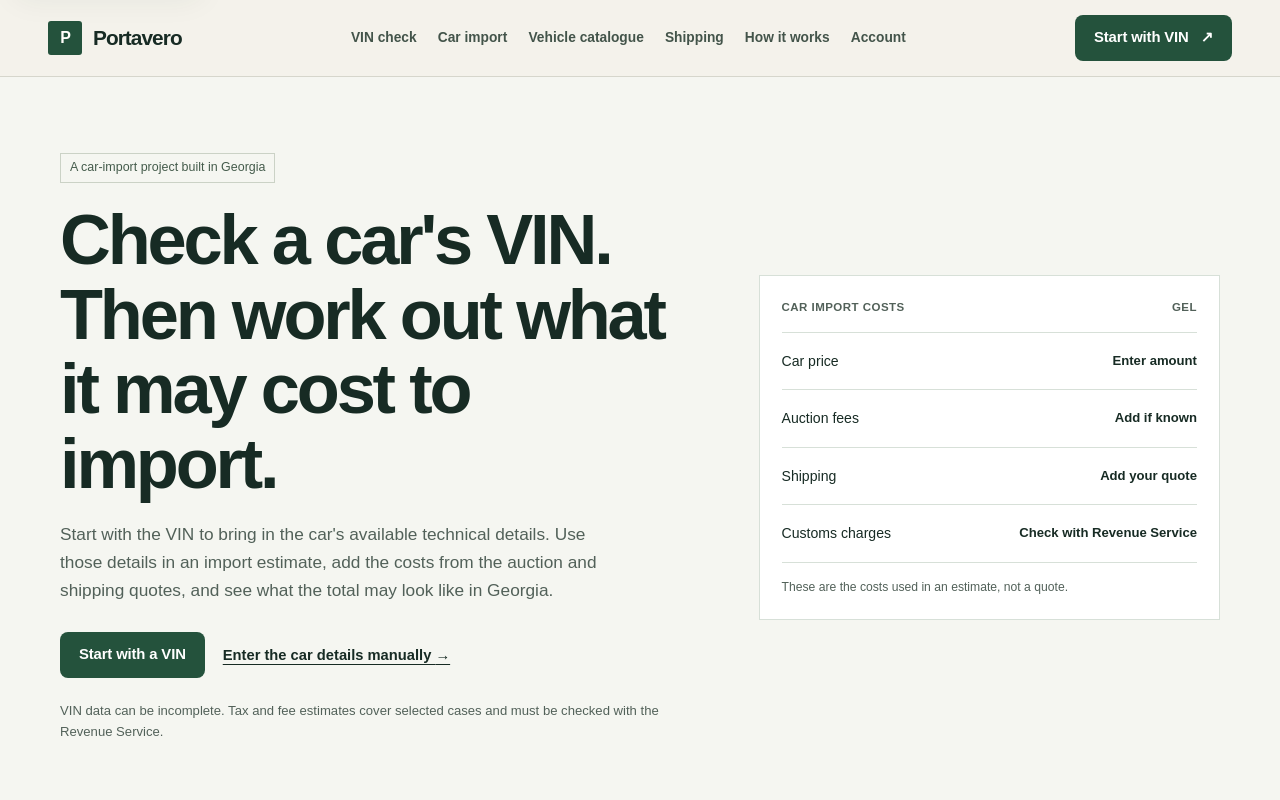
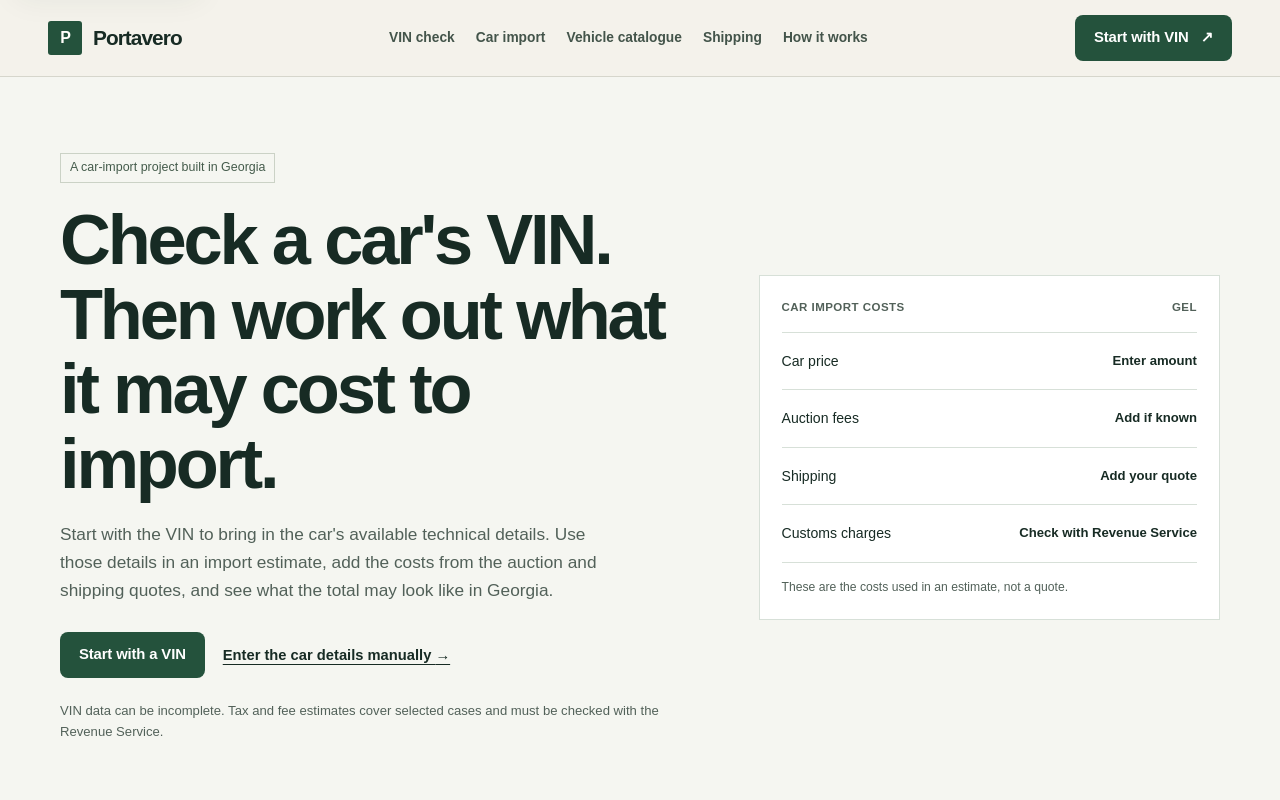
Before and after one commit to GIORGIO2032Q4E/portavero, a Next.js app: page / in a window 1280 px wide. Shown: the top 800 px of the page. Built offline with nearby package versions, Linux system fonts and the light colour scheme; no server answers.

Commit message:
Keep SiteHeader.tsx car-import focused

```diff
--- a/src/components/SiteHeader.tsx
+++ b/src/components/SiteHeader.tsx
@@ -10,7 +10,6 @@ const navigation = [
   { href: "/vehicles", label: "Vehicle catalogue" },
   { href: "/shipping", label: "Shipping" },
   { href: "/how-it-works", label: "How it works" },
-  { href: "/account", label: "Account" }
 ];
 
 export default function SiteHeader() {
```
